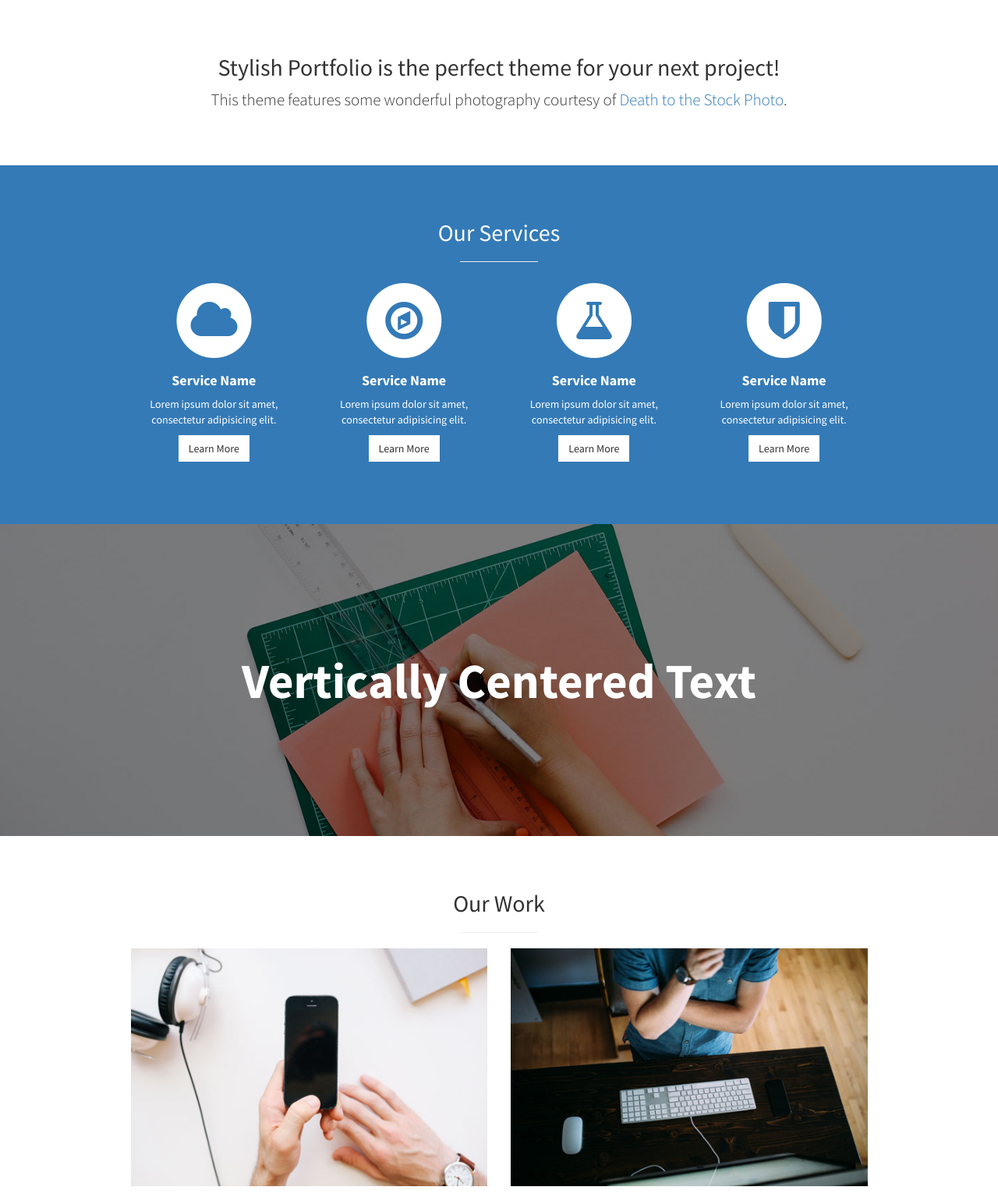
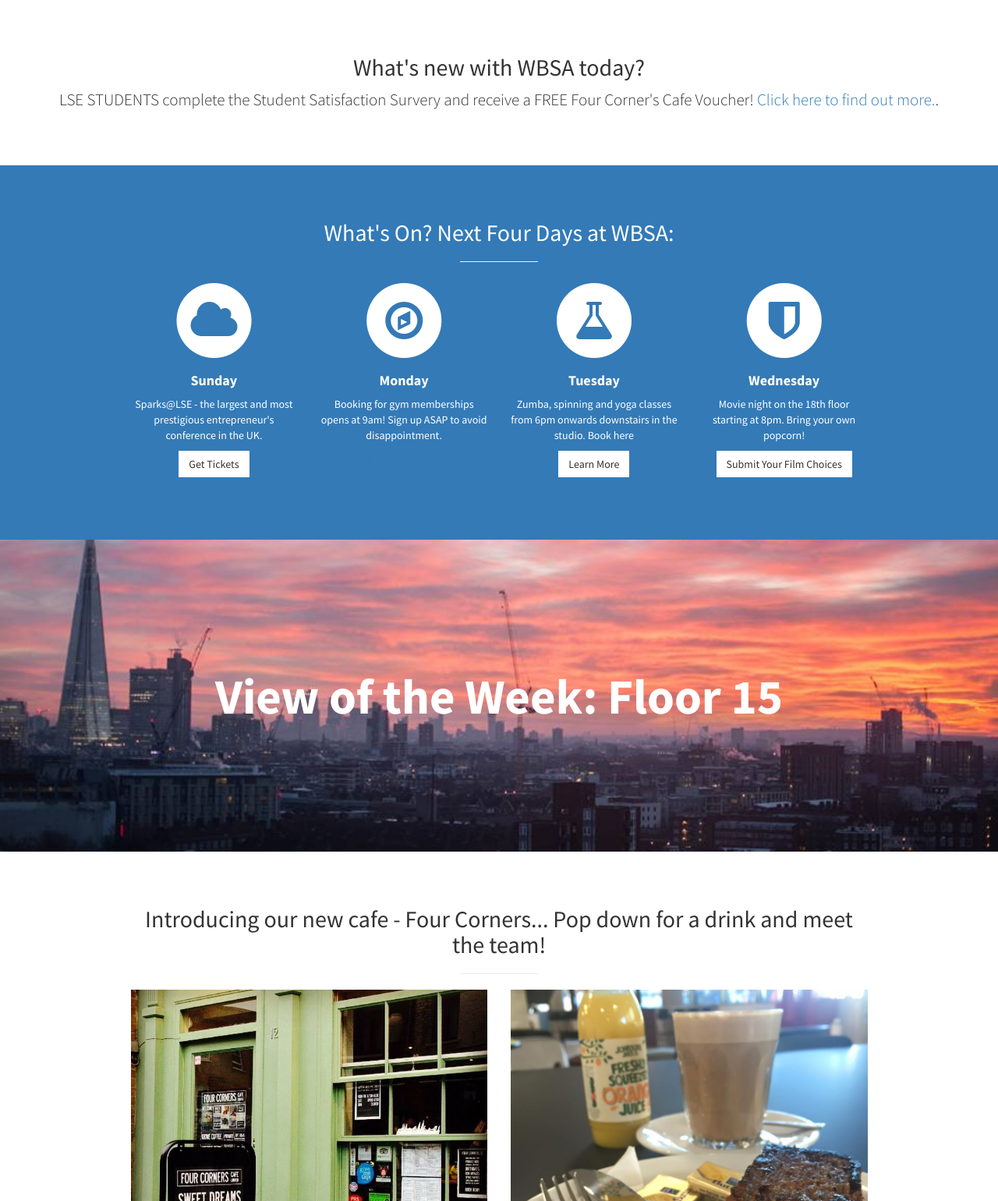
Before and after one commit to wbsa/wbsa.github.io, a plain HTML site: page index.html in a window 1280 px wide. Shown: the part 800-2340 px from the top of the page at 78% size. Drawn offline with Linux system fonts and the light colour scheme.

Commit message:
Recent changes

```diff
--- a/css/stylish-portfolio.css
+++ b/css/stylish-portfolio.css
@@ -185,7 +185,7 @@ hr.small {
     width: 100%;
     height: 400px;
     color: #fff;
-    background: url(../img/callout.jpg) no-repeat center center scroll;
+    background: url(../img/wbsa2.jpg) no-repeat center center scroll;
     -webkit-background-size: cover;
     -moz-background-size: cover;
     background-size: cover;
--- a/index.html
+++ b/index.html
@@ -44,16 +44,16 @@
                 <a href="#top" onclick = $("#menu-close").click(); >Home</a>
             </li>
             <li>
-                <a href="#about" onclick = $("#menu-close").click(); >Bookings</a>
+                <a href="#about" onclick = $("#menu-close").click(); >Notices</a>
             </li>
             <li>
                 <a href="#services" onclick = $("#menu-close").click(); >Events</a>
             </li>
             <li>
-                <a href="#portfolio" onclick = $("#menu-close").click(); >FAQs</a>
+                <a href="#portfolio" onclick = $("#menu-close").click(); >Services</a>
             </li>
             <li>
-                <a href="#contact" onclick = $("#menu-close").click(); >Forum</a>
+                <a href="#contact" onclick = $("#menu-close").click(); >Find Us</a>
             </li>
         </ul>
     </nav>
@@ -62,9 +62,9 @@
     <header id="top" class="header">
         <div class="text-vertical-center">
             <h1>Welcome to #WBSA 2015-2016</h1>
-            <h3>Meet, Chat, Share</h3>
+            <h3>Meet, Chat, Share, Enjoy!</h3>
             <br>
-            <a href="#about" class="btn btn-dark btn-lg">Find Out What's On</a>
+            <a href="#about" class="btn btn-dark btn-lg">Find Out What's New</a>
         </div>
     </header>
 
@@ -73,8 +73,8 @@
         <div class="container">
             <div class="row">
                 <div class="col-lg-12 text-center">
-                    <h2>Stylish Portfolio is the perfect theme for your next project!</h2>
-                    <p class="lead">This theme features some wonderful photography courtesy of <a target="_blank" href="http://join.deathtothestockphoto.com/">Death to the Stock Photo</a>.</p>
+                    <h2>What's new with WBSA today?</h2>
+                    <p class="lead">LSE STUDENTS complete the Student Satisfaction Survery and receive a FREE Four Corner's Cafe Voucher! <a target="_blank" href="http://www.lse.ac.uk/intranet/LSEServices/residentialServices/feedback/CustomerSatisfactionSurvey.aspx">Click here to find out more.</a>.</p>
                 </div>
             </div>
             <!-- /.row -->
@@ -88,7 +88,7 @@
         <div class="container">
             <div class="row text-center">
                 <div class="col-lg-10 col-lg-offset-1">
-                    <h2>Our Services</h2>
+                    <h2>What's On? Next Four Days at WBSA:</h2>
                     <hr class="small">
                     <div class="row">
                         <div class="col-md-3 col-sm-6">
@@ -98,10 +98,10 @@
                                 <i class="fa fa-cloud fa-stack-1x text-primary"></i>
                             </span>
                                 <h4>
-                                    <strong>Service Name</strong>
+                                    <strong>Sunday</strong>
                                 </h4>
-                                <p>Lorem ipsum dolor sit amet, consectetur adipisicing elit.</p>
-                                <a href="#" class="btn btn-light">Learn More</a>
+                                <p>Sparks@LSE - the largest and most prestigious entrepreneur's conference in the UK.</p>
+                                <a href="http://2016.sparkslse.com" class="btn btn-light">Get Tickets</a>
                             </div>
                         </div>
                         <div class="col-md-3 col-sm-6">
@@ -111,10 +111,10 @@
                                 <i class="fa fa-compass fa-stack-1x text-primary"></i>
                             </span>
                                 <h4>
-                                    <strong>Service Name</strong>
+                                    <strong>Monday</strong>
                                 </h4>
-                                <p>Lorem ipsum dolor sit amet, consectetur adipisicing elit.</p>
-                                <a href="#" class="btn btn-light">Learn More</a>
+                                <p>Booking for gym memberships opens at 9am! Sign up ASAP to avoid disappointment.</p>
+                                <a href="http://www.four-corners-cafe.com/food-drink/">Check Out The Menu Here</a>
                             </div>
                         </div>
                         <div class="col-md-3 col-sm-6">
@@ -124,9 +124,9 @@
                                 <i class="fa fa-flask fa-stack-1x text-primary"></i>
                             </span>
                                 <h4>
-                                    <strong>Service Name</strong>
+                                    <strong>Tuesday</strong>
                                 </h4>
-                                <p>Lorem ipsum dolor sit amet, consectetur adipisicing elit.</p>
+                                <p>Zumba, spinning and yoga classes from 6pm onwards downstairs in the studio. Book here</p>
                                 <a href="#" class="btn btn-light">Learn More</a>
                             </div>
                         </div>
@@ -137,10 +137,10 @@
                                 <i class="fa fa-shield fa-stack-1x text-primary"></i>
                             </span>
                                 <h4>
-                                    <strong>Service Name</strong>
+                                    <strong>Wednesday</strong>
                                 </h4>
-                                <p>Lorem ipsum dolor sit amet, consectetur adipisicing elit.</p>
-                                <a href="#" class="btn btn-light">Learn More</a>
+                                <p>Movie night on the 18th floor starting at 8pm. Bring your own popcorn!</p>
+                                <a href="#" class="btn btn-light">Submit Your Film Choices</a>
                             </div>
                         </div>
                     </div>
@@ -156,7 +156,7 @@
     <!-- Callout -->
     <aside class="callout">
         <div class="text-vertical-center">
-            <h1>Vertically Centered Text</h1>
+            <h1>View of the Week: Floor 15</h1>
         </div>
     </aside>
 
@@ -165,40 +165,40 @@
         <div class="container">
             <div class="row">
                 <div class="col-lg-10 col-lg-offset-1 text-center">
-                    <h2>Our Work</h2>
+                    <h2>Introducing our new cafe - Four Corners... Pop down for a drink and meet the team!</h2>
                     <hr class="small">
                     <div class="row">
                         <div class="col-md-6">
                             <div class="portfolio-item">
                                 <a href="#">
-                                    <img class="img-portfolio img-responsive" src="img/portfolio-1.jpg">
+                                    <img class="img-portfolio img-responsive" src="img/more yum.jpg">
                                 </a>
                             </div>
                         </div>
                         <div class="col-md-6">
                             <div class="portfolio-item">
                                 <a href="#">
-                                    <img class="img-portfolio img-responsive" src="img/portfolio-2.jpg">
+                                    <img class="img-portfolio img-responsive" src="img/more cake.jpg">
                                 </a>
                             </div>
                         </div>
                         <div class="col-md-6">
                             <div class="portfolio-item">
                                 <a href="#">
-                                    <img class="img-portfolio img-responsive" src="img/portfolio-3.jpg">
+                                    <img class="img-portfolio img-responsive" src="img/yummy.jpg">
                                 </a>
                             </div>
                         </div>
                         <div class="col-md-6">
                             <div class="portfolio-item">
                                 <a href="#">
-                                    <img class="img-portfolio img-responsive" src="img/portfolio-4.jpg">
+                                    <img class="img-portfolio img-responsive" src="img/sign.jpg">
                                 </a>
                             </div>
                         </div>
                     </div>
                     <!-- /.row (nested) -->
-                    <a href="#" class="btn btn-dark">View More Items</a>
+                    <a href="http://www.four-corners-cafe.com/food-drink/" class="btn btn-dark">Click Here to View the Menu</a>
                 </div>
                 <!-- /.col-lg-10 -->
             </div>
@@ -212,9 +212,9 @@
         <div class="container">
             <div class="row">
                 <div class="col-lg-12 text-center">
-                    <h3>The buttons below are impossible to resist.</h3>
-                    <a href="#" class="btn btn-lg btn-light">Click Me!</a>
-                    <a href="#" class="btn btn-lg btn-dark">Look at Me!</a>
+                    <h3>Check out what's going on at the other Urbanest's Accommodations this week:</h3>
+                    <a href="https://www.facebook.com/groups/urbanestkingscross2015/?fref=ts" class="btn btn-lg btn-light">King's Cross</a>
+                    <a href="https://www.facebook.com/groups/urbanesthoxton2015/?fref=ts" class="btn btn-lg btn-dark">Hoxton</a>
                 </div>
             </div>
         </div>
```
Also changed, not shown: img/cake.jpg (added), img/more cake.jpg (added), img/more yum.jpg (added), img/sign.jpg (added), img/yummy.jpg (added).
